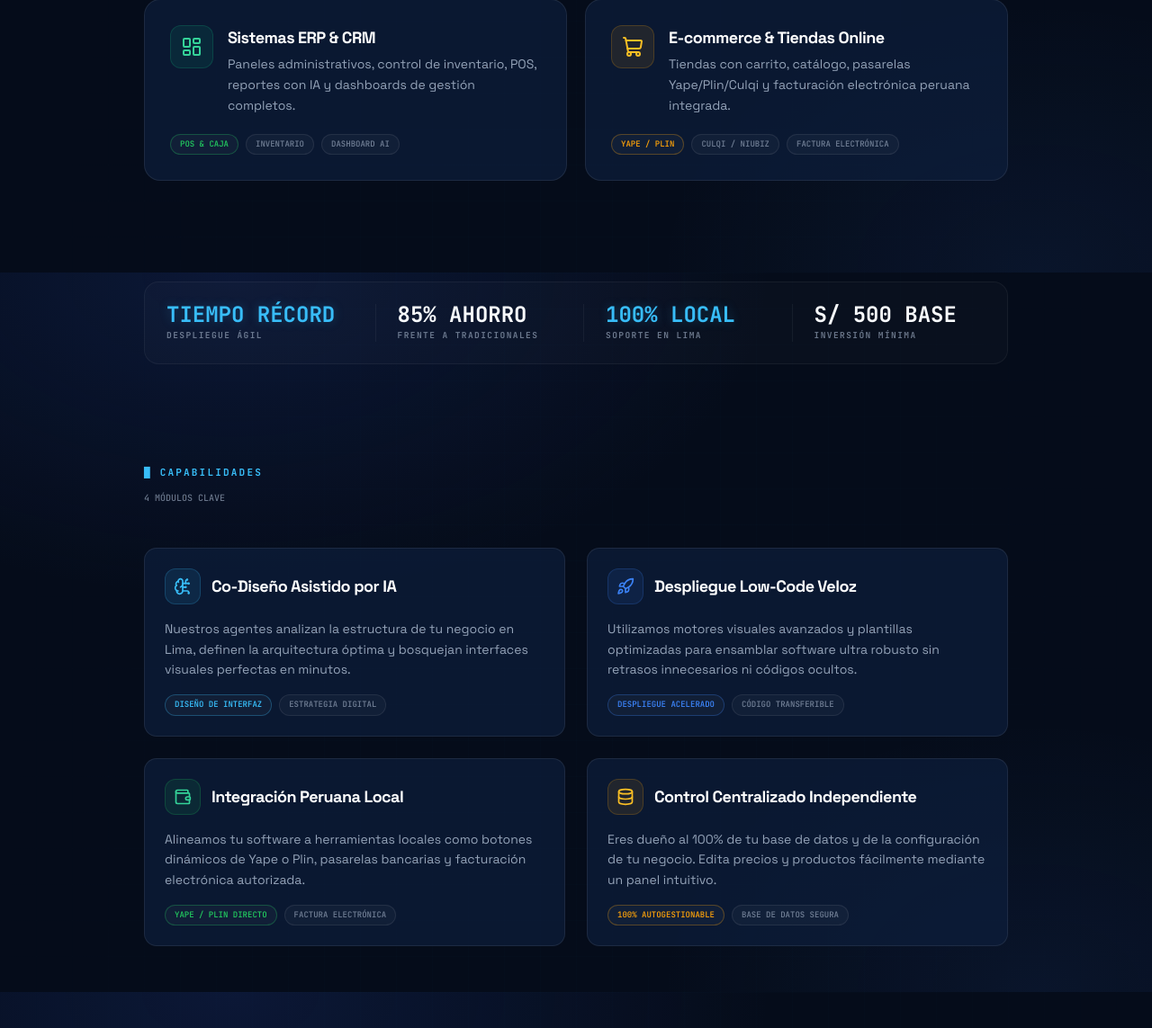
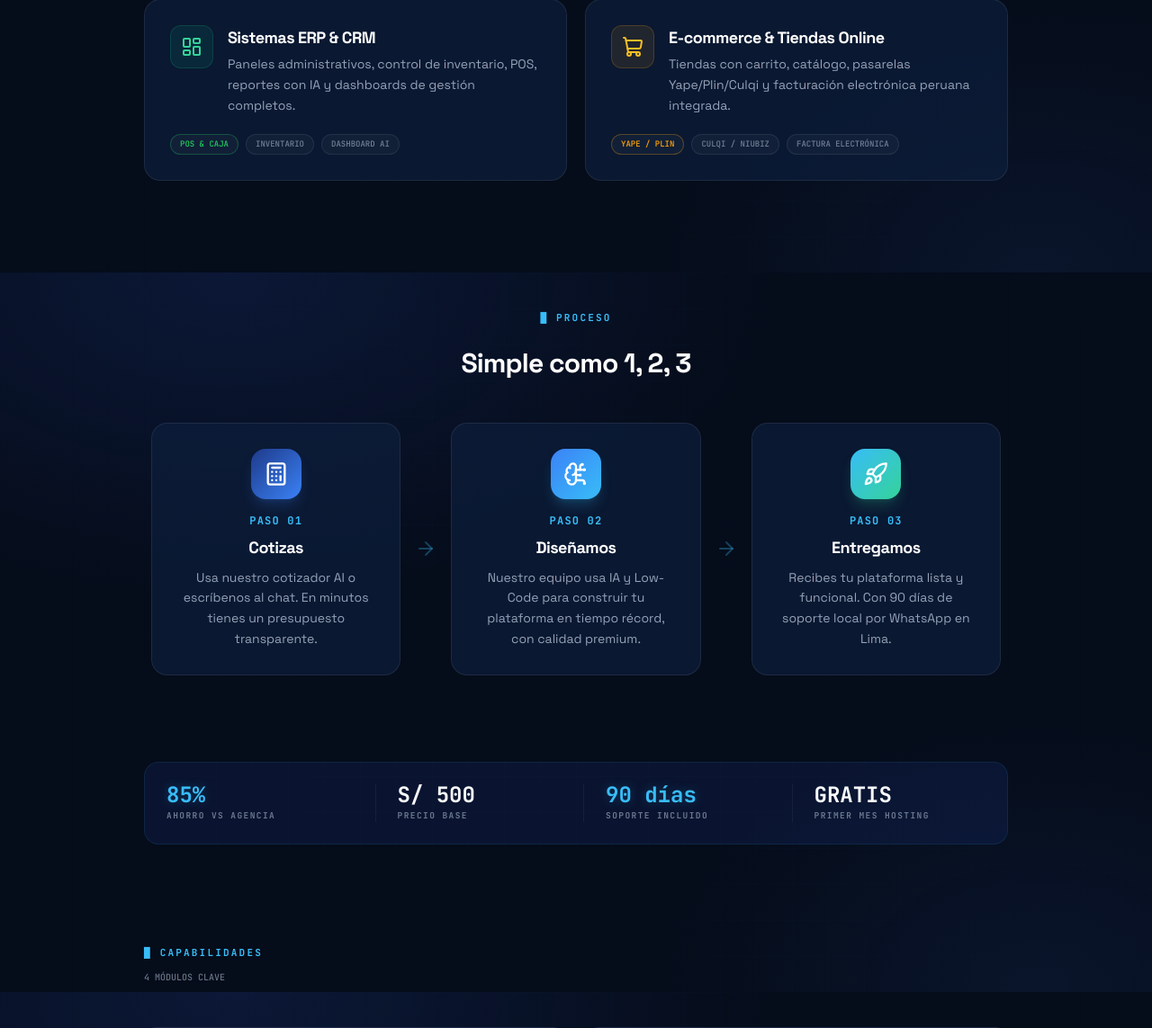
Before and after one commit to onunez2025/Pagina_NoCode_Creator, a FastAPI app: page / in a window 1280 px wide. Shown: the part 1297-2440 px from the top of the page at 90% size. Run offline with FastAPI, Linux system fonts and the light colour scheme; some libraries are stand-ins or nearby versions.

Commit message:
feat: add Como trabajamos section and update stats strip
Co-Authored-By: Claude Sonnet 4.6 <noreply@anthropic.com>

```diff
--- a/templates/index.html
+++ b/templates/index.html
@@ -265,24 +265,75 @@
         </div>
     </section>
 
-    <!-- ==================== ── █ STATS STRIP ── ==================== -->
-    <div class="max-w-5xl mx-auto px-4 sm:px-6 lg:px-8 py-8" aria-label="Track record">
-        <div class="grid grid-cols-2 md:grid-cols-4 gap-4 p-6 rounded-2xl bg-white/[0.02] border border-white/5">
+    <!-- ==================== CÓMO TRABAJAMOS ==================== -->
+    <section id="como-trabajamos" class="max-w-5xl mx-auto px-4 sm:px-6 lg:px-8 py-16 relative">
+        <div class="section-head mb-12 text-center">
+            <span class="eyebrow eyebrow--block">PROCESO</span>
+            <h2 class="text-3xl font-extrabold text-white mt-3">Simple como 1, 2, 3</h2>
+        </div>
+
+        <div class="flex flex-col md:flex-row items-stretch justify-center">
+            <div class="flex-1 bento-card text-center mx-2 my-2 md:my-0">
+                <div class="w-14 h-14 rounded-2xl bg-gradient-to-br from-brand-deep to-brand-blue flex items-center justify-center mx-auto mb-4 shadow-lg shadow-brand-blue/20">
+                    <i data-lucide="calculator" class="w-7 h-7 text-white"></i>
+                </div>
+                <div class="font-mono text-brand-electric text-xs font-bold mb-2 tracking-widest">PASO 01</div>
+                <h3 class="text-lg font-bold text-white mb-2">Cotizas</h3>
+                <p class="text-slate-400 text-sm leading-relaxed">Usa nuestro cotizador AI o escríbenos al chat. En minutos tienes un presupuesto transparente.</p>
+            </div>
+
+            <div class="hidden md:flex step-connector px-2">
+                <i data-lucide="arrow-right" class="w-6 h-6"></i>
+            </div>
+            <div class="md:hidden step-connector py-2">
+                <i data-lucide="arrow-down" class="w-6 h-6"></i>
+            </div>
+
+            <div class="flex-1 bento-card text-center mx-2 my-2 md:my-0">
+                <div class="w-14 h-14 rounded-2xl bg-gradient-to-br from-brand-blue to-brand-electric flex items-center justify-center mx-auto mb-4 shadow-lg shadow-brand-electric/20">
+                    <i data-lucide="brain-circuit" class="w-7 h-7 text-white"></i>
+                </div>
+                <div class="font-mono text-brand-electric text-xs font-bold mb-2 tracking-widest">PASO 02</div>
+                <h3 class="text-lg font-bold text-white mb-2">Diseñamos</h3>
+                <p class="text-slate-400 text-sm leading-relaxed">Nuestro equipo usa IA y Low-Code para construir tu plataforma en tiempo récord, con calidad premium.</p>
+            </div>
+
+            <div class="hidden md:flex step-connector px-2">
+                <i data-lucide="arrow-right" class="w-6 h-6"></i>
+            </div>
+            <div class="md:hidden step-connector py-2">
+                <i data-lucide="arrow-down" class="w-6 h-6"></i>
+            </div>
+
+            <div class="flex-1 bento-card text-center mx-2 my-2 md:my-0">
+                <div class="w-14 h-14 rounded-2xl bg-gradient-to-br from-brand-electric to-emerald-400 flex items-center justify-center mx-auto mb-4 shadow-lg shadow-emerald-400/20">
+                    <i data-lucide="rocket" class="w-7 h-7 text-white"></i>
+                </div>
+                <div class="font-mono text-brand-electric text-xs font-bold mb-2 tracking-widest">PASO 03</div>
+                <h3 class="text-lg font-bold text-white mb-2">Entregamos</h3>
+                <p class="text-slate-400 text-sm leading-relaxed">Recibes tu plataforma lista y funcional. Con 90 días de soporte local por WhatsApp en Lima.</p>
+            </div>
+        </div>
+    </section>
+
+    <!-- ==================== STATS ==================== -->
+    <div class="max-w-5xl mx-auto px-4 sm:px-6 lg:px-8 py-8" aria-label="Stats de valor">
+        <div class="grid grid-cols-2 md:grid-cols-4 gap-4 p-6 rounded-2xl bg-brand-deep/20 border border-brand-electric/10">
             <div class="os-metric">
-                <span class="os-metric__value os-metric__value--accent">TIEMPO RÉCORD</span>
-                <span class="os-metric__label">Despliegue Ágil</span>
+                <span class="os-metric__value os-metric__value--accent">85%</span>
+                <span class="os-metric__label">Ahorro vs agencia</span>
             </div>
             <div class="os-metric border-t md:border-t-0 md:border-l border-white/5 pt-4 md:pt-0 md:pl-6">
-                <span class="os-metric__value">85% AHORRO</span>
-                <span class="os-metric__label">Frente a tradicionales</span>
+                <span class="os-metric__value">S/ 500</span>
+                <span class="os-metric__label">Precio base</span>
             </div>
             <div class="os-metric border-t md:border-t-0 md:border-l border-white/5 pt-4 md:pt-0 md:pl-6">
-                <span class="os-metric__value os-metric__value--accent">100% LOCAL</span>
-                <span class="os-metric__label">Soporte en Lima</span>
+                <span class="os-metric__value os-metric__value--accent">90 días</span>
+                <span class="os-metric__label">Soporte incluido</span>
             </div>
             <div class="os-metric border-t md:border-t-0 md:border-l border-white/5 pt-4 md:pt-0 md:pl-6">
-                <span class="os-metric__value">S/ 500 BASE</span>
-                <span class="os-metric__label">Inversión Mínima</span>
+                <span class="os-metric__value">GRATIS</span>
+                <span class="os-metric__label">Primer mes hosting</span>
             </div>
         </div>
     </div>
```
